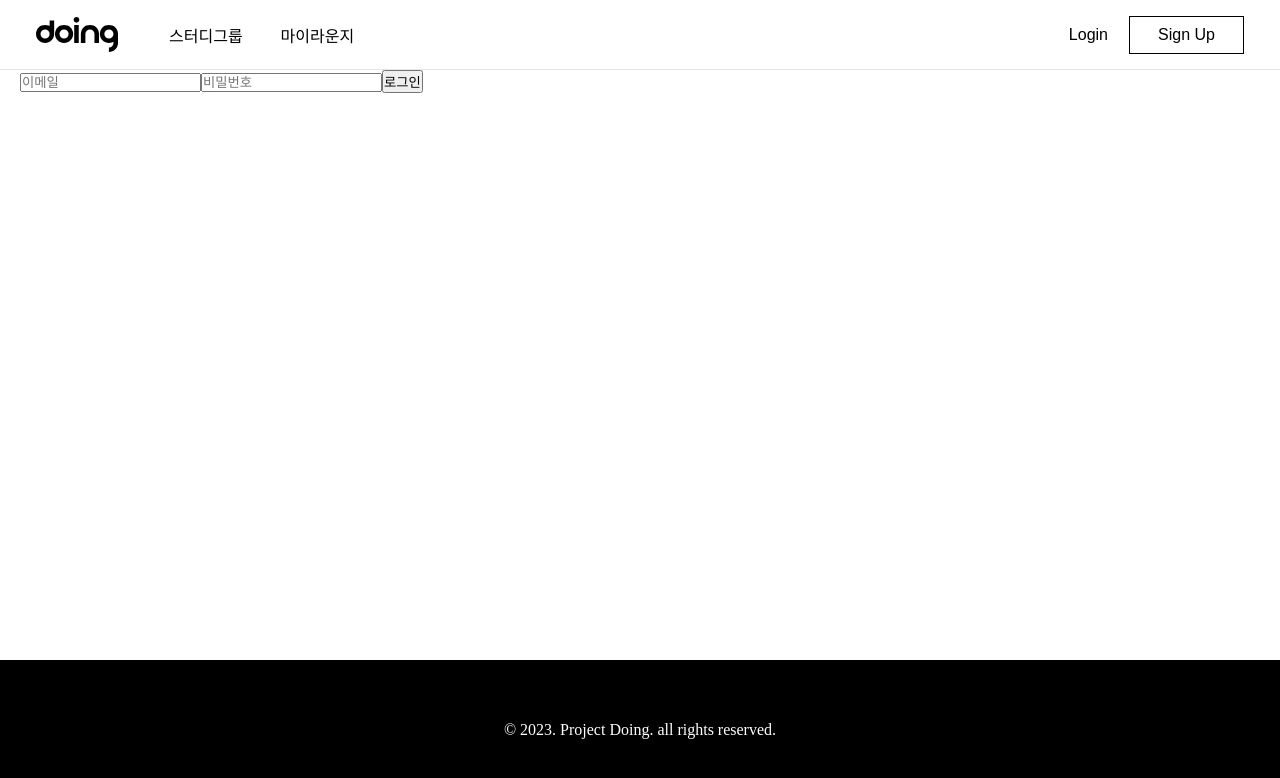
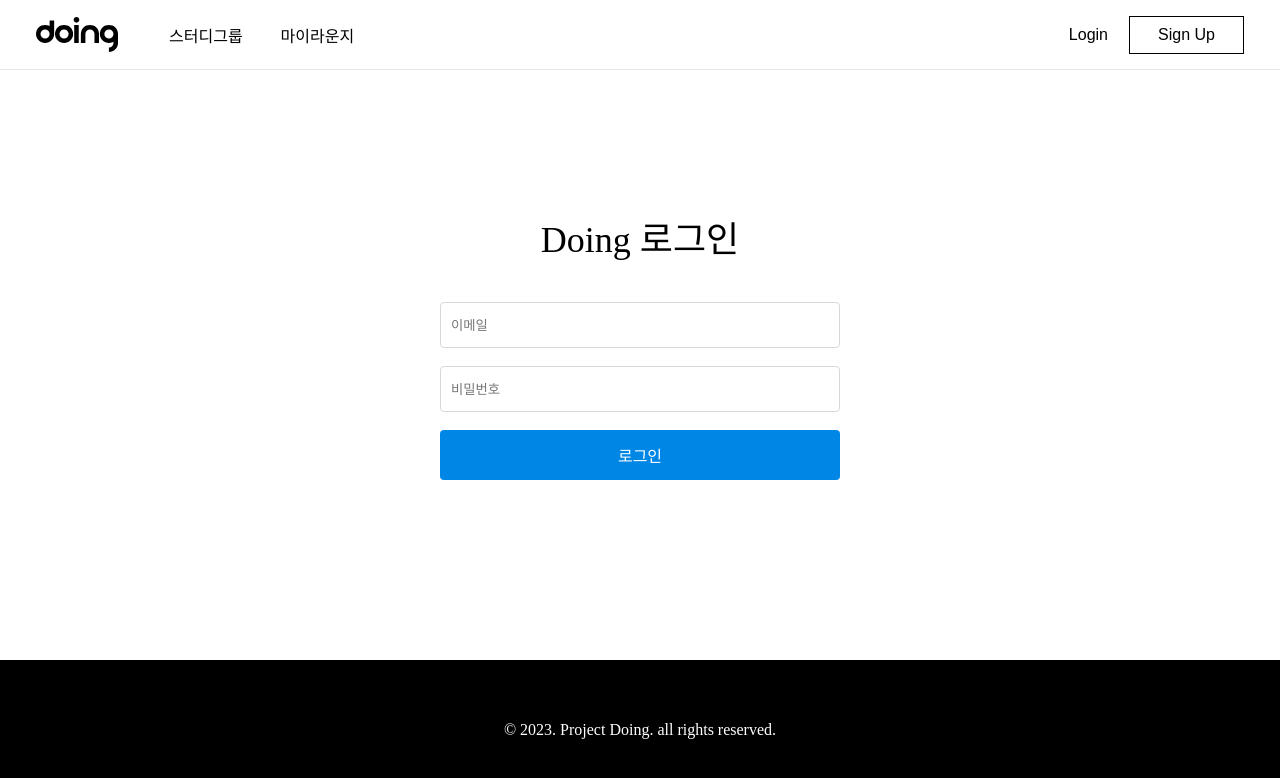
Before and after one commit to geniee1220/project-doing, a React (Vite) app: page /login in a window 1280 px wide. Shown: the top 778 px of the page. Built offline with nearby package versions, Linux system fonts and the light colour scheme.

Commit message:
Update : Login Page
Change the input tag to an independent component and integrate it with react-hook-form

```diff
--- a/src/pages/Login.tsx
+++ b/src/pages/Login.tsx
@@ -1,12 +1,32 @@
-import React, { useState } from "react";
+import React, { useRef, useState } from "react";
+
+// recoil
 import { useRecoilState } from "recoil";
 import { useNavigate } from "react-router-dom";
+import { userState, isAuthenticatedState } from "../atoms/userState";
+
+// react-query
 import { useMutation } from "react-query";
+
+// firebase
 import { signInWithEmailAndPassword } from "firebase/auth";
 import { auth, db } from "../../firebase";
-import { doc, getDoc } from "firebase/firestore";
-import { userState, isAuthenticatedState } from "../atoms/userState";
+import {
+  doc,
+  getDoc,
+  getDocs,
+  query,
+  where,
+  collection,
+} from "firebase/firestore";
+
+import { useForm } from "react-hook-form";
+
+// components
 import MainTemplate from "../components/templates/MainTemplate.tsx";
+import Input from "../components/atoms/Form/Input/index.tsx";
+import Button from "../components/atoms/Button/index.tsx";
+import ErrorMessage from "../components/atoms/Message/ErrorMessage/index.tsx";
 
 interface UserProps {
   nickname: string;
@@ -17,25 +37,58 @@ interface UserProps {
 
 function Login() {
   const firebaseStore = "users";
-  const [user, setUser] = useState<UserProps>({
-    nickname: "",
-    email: "",
-    password: "",
-    selfIntroduction: "",
-  });
+  const navigate = useNavigate();
+  const ref = useRef<HTMLInputElement | HTMLTextAreaElement>(null);
+
+  const [isRegistered, setIsRegistered] = useState<boolean | null>(null);
+
   const [globalUser, setGlobalUser] = useRecoilState(userState);
   const [isAuthenticated, setIsAuthenticatedState] =
     useRecoilState(isAuthenticatedState);
-  const navigate = useNavigate();
 
-  const handleInputChange = (e: React.ChangeEvent<HTMLInputElement>) => {
-    setUser({
-      ...user,
-      [e.target.name]: e.target.value,
-    });
-  };
+  const {
+    register,
+    handleSubmit,
+    formState: { errors },
+    setError,
+  } = useForm<UserProps>({ mode: "onBlur" });
 
   const loginUser = async (user: UserProps) => {
+    const emailExists = await getDocs(
+      query(collection(db, firebaseStore), where("email", "==", user.email))
+    );
+
+    if (emailExists.empty) {
+      setIsRegistered(false);
+    }
+
+    // const firebaseUser = await signInWithEmailAndPassword(
+    //   auth,
+    //   user.email,
+    //   user.password
+    // );
+
+    // const userDoc = await getDoc(
+    //   doc(db, firebaseStore, firebaseUser.user?.uid)
+    // );
+    // const userData = userDoc.data();
+
+    // console.log("유저", user);
+    // console.log(userData);
+
+    // setGlobalUser({
+    //   nickname: user.nickname,
+    //   email: user.email,
+    //   password: user.password,
+    //   selfIntroduction: user.selfIntroduction,
+    // });
+
+    // setIsAuthenticatedState(true);
+    // localStorage.setItem("isAuthenticated", "true");
+    // console.log(globalUser);
+    // navigate("/");
+
+    try {
       const firebaseUser = await signInWithEmailAndPassword(
         auth,
         user.email,
@@ -57,38 +110,71 @@ function Login() {
         selfIntroduction: user.selfIntroduction,
       });
 
+      setIsRegistered(true);
       setIsAuthenticatedState(true);
       localStorage.setItem("isAuthenticated", "true");
       console.log(globalUser);
       navigate("/");
+    } catch (error: any) {
+      if (error.code === "auth/wrong-password") {
+        setIsRegistered(false);
+      } else {
+        console.log(error);
+      }
+    }
   };
 
   const { mutate, isLoading } = useMutation(loginUser);
 
-  const handleSubmit = (e: React.FormEvent<HTMLFormElement>) => {
-    e.preventDefault();
-    mutate(user);
+  const onValid = (data: UserProps) => {
+    mutate(data);
   };
 
   return (
-    <MainTemplate>
-      <form onSubmit={handleSubmit}>
-        <input
+    <MainTemplate
+      pageName={"login"}
+      pageTitle={"Doing 로그인"}
+      contentsWidth="400px"
+    >
+      <form onSubmit={handleSubmit(onValid)}>
+        {/* 이메일 */}
+        <Input
+          type="text"
+          height="46px"
           placeholder="이메일"
-          name="email"
-          onChange={handleInputChange}
-          value={user.email}
+          errors={errors}
+          {...register("email")}
+        ></Input>
+
+        {/* 비밀번호 */}
+        <Input
+          type="password"
+          height="46px"
+          placeholder="비밀번호"
+          errors={errors}
+          {...register("password")}
         />
-        <input
-          type="password"
-          placeholder="비밀번호"
-          name="password"
-          onChange={handleInputChange}
-          value={user.password}
-        />
-        <button type="submit" disabled={isLoading}>
+
+        <Button
+          type="submit"
+          width="100%"
+          height="50px"
+          buttonType="primary"
+          rounded={true}
+          disabled={isLoading}
+        >
           {isLoading ? "로그인 중..." : "로그인"}
-        </button>
+        </Button>
+
+        {isRegistered === false && (
+          <ErrorMessage
+            style={{
+              marginTop: "4px",
+            }}
+          >
+            이메일 혹은 비밀번호가 일치하지 않습니다.
+          </ErrorMessage>
+        )}
       </form>
     </MainTemplate>
   );
```
Lines whose indentation alone changed are shown as unchanged.
